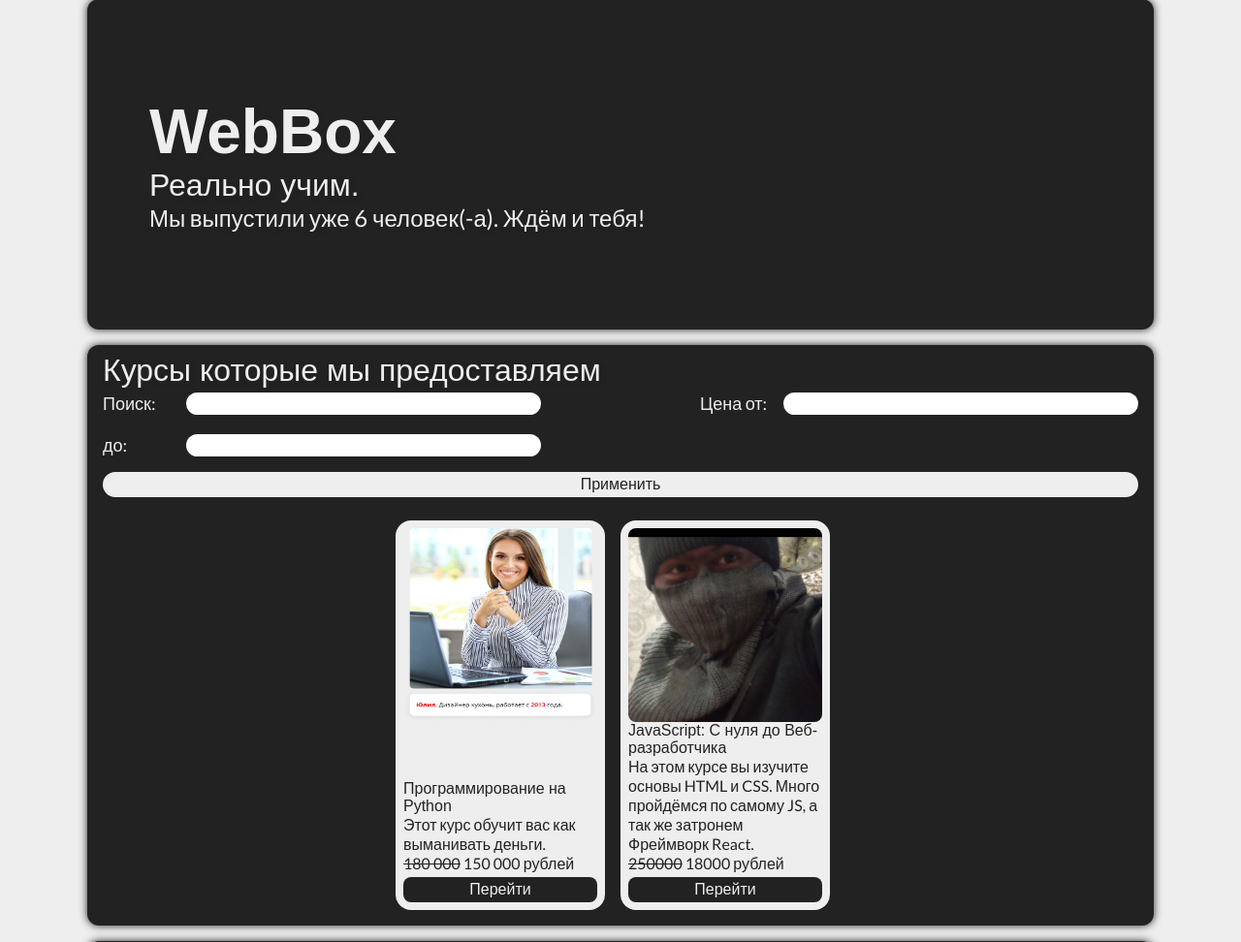
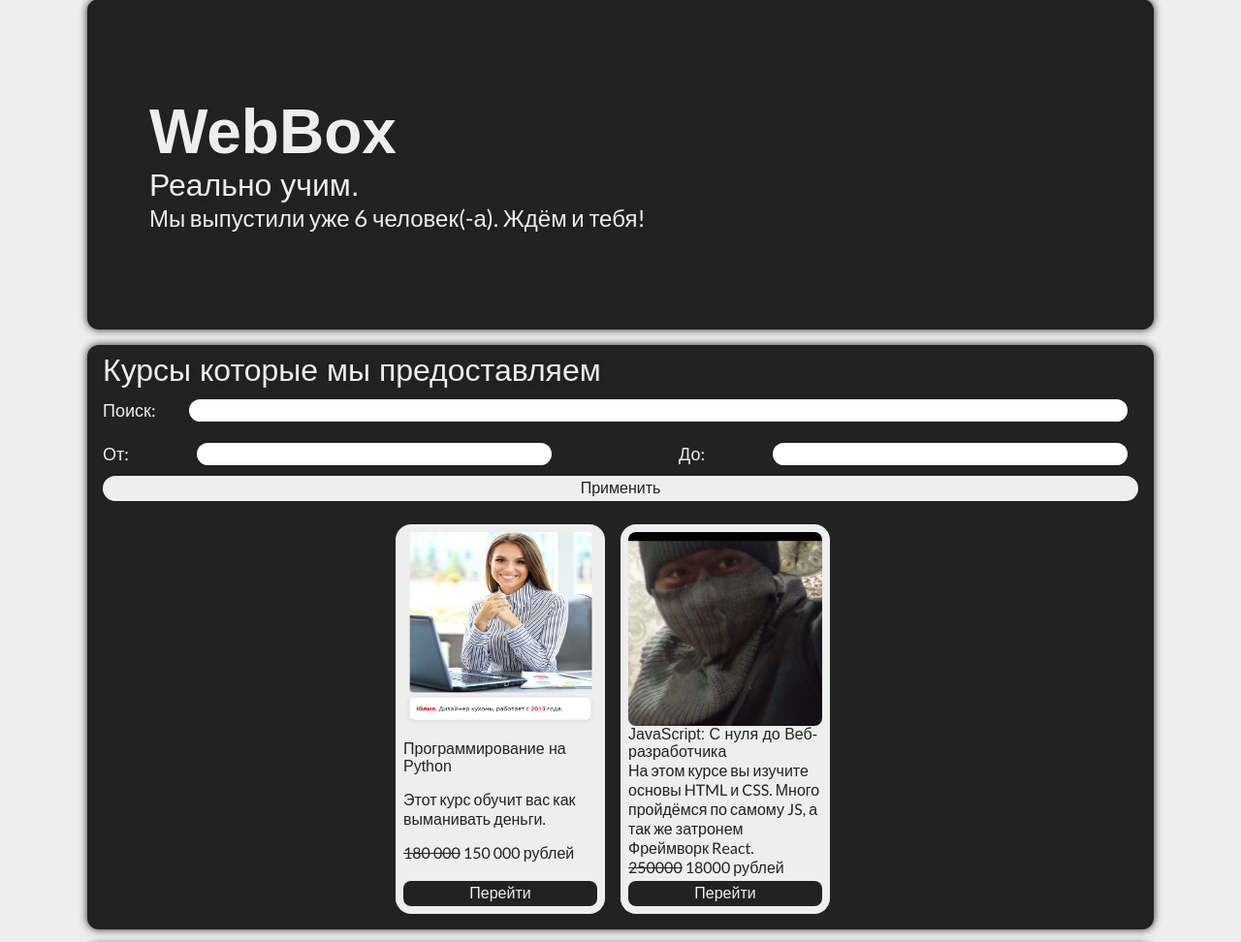
Before and after one commit to bolgaro4ka/webbox, a Django app: page / in a window 1280 px wide. Shown: the part 86-1058 px from the top of the page at 97% size. Run offline with Django 5.2, Linux system fonts and the light colour scheme; data comes from the database, SQL or seed files in the repository; parts of the project's set-up code (start-up, migrations or seed data) failed here and were passed over; some web fonts are replaced.

Commit message:
Капец, как в шк удобно делать эту хрень

```diff
--- a/webbox/webbox/main/forms.py
+++ b/webbox/webbox/main/forms.py
@@ -3,5 +3,5 @@ from django.contrib.auth.models import User
 
 class Filter(forms.Form):
     field_search = forms.CharField(max_length=255, required=False, label='Поиск')
-    price_from = forms.IntegerField(label="Цена от", required=False)
-    price_to = forms.IntegerField(label="до", required=False)
+    price_from = forms.IntegerField(label="От", required=False)
+    price_to = forms.IntegerField(label="До", required=False)
--- a/webbox/webbox/main/static/webbox/css/index.css
+++ b/webbox/webbox/main/static/webbox/css/index.css
@@ -621,12 +621,14 @@ p > label {
 .coursesearch form {
     display: flex;
     flex-wrap: wrap;
+    align-items: center;
     justify-content: space-between;
 }
 
 .coursesearch p {
     display: flex;
-    margin-right: 16px;
+    align-items: center;
+    justify-content: center;
 }
 
 .coursesearch p:nth-child(2n) {
@@ -638,7 +640,6 @@ p > label {
 }
 
 .coursesearch p label {
-    margin-top: 4px;
     width: 70px;
     margin-right: 16px;
 }
@@ -646,12 +647,21 @@ p > label {
 #id_field_search,
 #id_price_from,
 #id_price_to {
-    margin-top: 4px;
-    margin-bottom: 16px;
+    margin: 11px;
+
     font-size: 20px;
     border-radius: 16px;
     border: none;
     padding: 0 8px;
+}
+
+
+.coursesearch p:first-child {
+    width: 100% !important;
+}
+
+#id_field_search {
+    width: 100%;
 }
 
 .btn-primary {
--- a/webbox/webbox/main/templates/webbox/index.html
+++ b/webbox/webbox/main/templates/webbox/index.html
@@ -53,10 +53,11 @@
                             {% if cousre.is_published %}
                                 <li class="courses__card">
                                     <img class="courses__card_img" src="{{ cousre.picture_preview.url }}" width="200" height="200" alt="{{ cousre.picture_preview.url }}"/>
-                                    <div class="courses__card_text">
+
                                         <h4>{{cousre.title}}</h4>
                                         <p>{{cousre.description}}</p>
                                         <p>{{cousre.price | safe }}</p>
+                                    <div class="courses__card_text">
                                         <a href="/c/{{cousre.short_name}}">Перейти</a>
                                     </div>
                                 </li>
```
